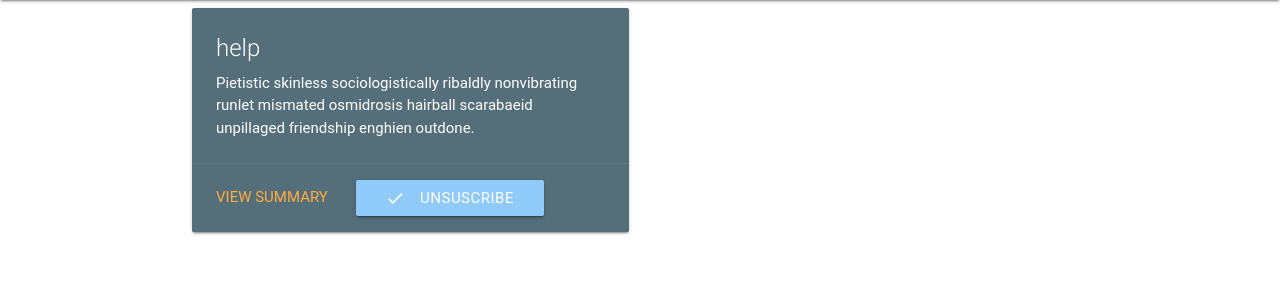
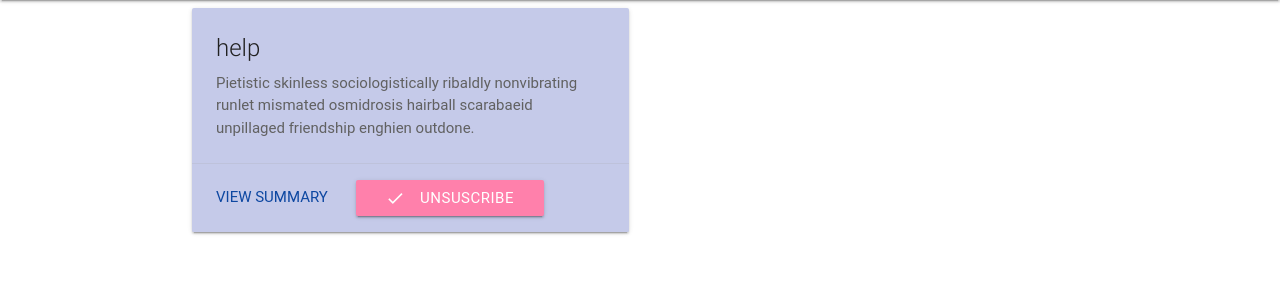
Before and after one commit to Shikib/summarizer, a Django app: page /summarizer/subscriptions/ in a window 1280 px wide. Shown: the part 64-364 px from the top of the page. Run offline with Django 3.2, Linux system fonts and the light colour scheme; a user stored in the database is signed in; data comes from the database, SQL or seed files in the repository; both versions use the stored data as it was after the commit; some libraries are stand-ins or nearby versions; some web fonts are replaced.

Commit message:
changed colors

```diff
--- a/dubhacks/summarizer/sim.py
+++ b/dubhacks/summarizer/sim.py
@@ -315,8 +315,9 @@ def summarize(sentences, title, keywords, summary_size):
     print ("in summary!")
     print ("titles: ", title)
     print ("keywords", keywords)
+    print("sentences", sentences)
     scores, sim_matrix = sentences_scores(sentences, title, keywords)
-    print("scentences!")
+    print("sentences!")
 
     print("sorting")
     sorted_sentences = sorted(sentences, key=lambda s: scores[s], reverse=True)[0:2*summary_size]
--- a/dubhacks/summarizer/templates/summarizer/detail.html
+++ b/dubhacks/summarizer/templates/summarizer/detail.html
@@ -7,7 +7,7 @@
       <div class="container">
 <div class="row">
 	<div class="col s12">
-		<div class="card blue-grey darken-1">
+		<div class="card indigo lighten-1">
 			<div class="card-content white-text">
 				<span class="card-title">{{ topic.title }}</span>
 			</div>
@@ -15,8 +15,8 @@
 	</div>
 	{% for summary in topic.summary_set.all %}
 	<div class="col s12">
-		<div class="card blue-grey darken-1">
-			<div class="card-content white-text">
+		<div class="card indigo lighten-4">
+			<div class="card-content grey-text text-darken-2">
               <span  class="card-title">
               	<a href= "{{ summary.url }}" >{{summary.title}}</a></span>
               <p>{{ summary.text }}</p>
--- a/dubhacks/summarizer/templates/summarizer/index.html
+++ b/dubhacks/summarizer/templates/summarizer/index.html
@@ -46,7 +46,7 @@
 			</div>
 			<div class="card-action "><a href="{% url 'detail' topic.id %}" class="blue-text text-darken-4">View Summary</a>
 				{% if user.is_authenticated %}
-				<a class="waves-effect waves-light btn blue darken-2 white-text" href="{% url 'subscribe' topic.id %}"><i class="material-icons left">done</i>Suscribe</a>
+				<a class="waves-effect waves-light btn pink accent-1 white-text" href="{% url 'subscribe' topic.id %}"><i class="material-icons left">done</i>Suscribe</a>
 				{% endif %}
 			</div>
 		</div>
--- a/dubhacks/summarizer/templates/summarizer/subscriptions.html
+++ b/dubhacks/summarizer/templates/summarizer/subscriptions.html
@@ -11,14 +11,14 @@
   {% cycle 'row' '' as row silent %}
   {% if row %}<div class="row">{% endif %}
   <div class="col s6">
-    <div class="card blue-grey darken-1">
-      <div class="card-content white-text">
-        <span class="card-title">{{ topic.title }}</span>
+    <div class="card indigo lighten-4">
+      <div class="card-content grey-text text-darken-2">
+        <span class="card-title grey-text text-darken-4">{{ topic.title }}</span>
         <p>Pietistic skinless sociologistically ribaldly nonvibrating runlet mismated osmidrosis hairball scarabaeid unpillaged friendship enghien outdone.</p>
       </div>
-      <div class="card-action">
-        <a href="{% url 'detail' topic.id %}">View Summary</a>
-        <a class="waves-effect waves-light btn  blue lighten-3" href="{% url 'unsubscribe' topic.id %}"><i class="material-icons left">done</i>Unsuscribe</a>
+      <div class="card-action ">
+        <a href="{% url 'detail' topic.id %}" class="blue-text text-darken-4">View Summary</a>
+        <a class="waves-effect waves-light btn  pink accent-1 white-text" href="{% url 'unsubscribe' topic.id %}" ><i class="material-icons left">done</i>Unsuscribe</a>
       </div>
     </div>
   </div>
--- a/dubhacks/summarizer/views.py
+++ b/dubhacks/summarizer/views.py
@@ -100,7 +100,7 @@ def get_topics(request):
                 #     print ("exception")
                 #     pass
 
-            return detail(request, t.pk)
+            return HttpResponseRedirect(reverse('detail', args=[t.pk]))
             #### NYT api call ####
 
             # for word in rand_keywords:
```
Also changed, not shown: dubhacks/db.sqlite3.
